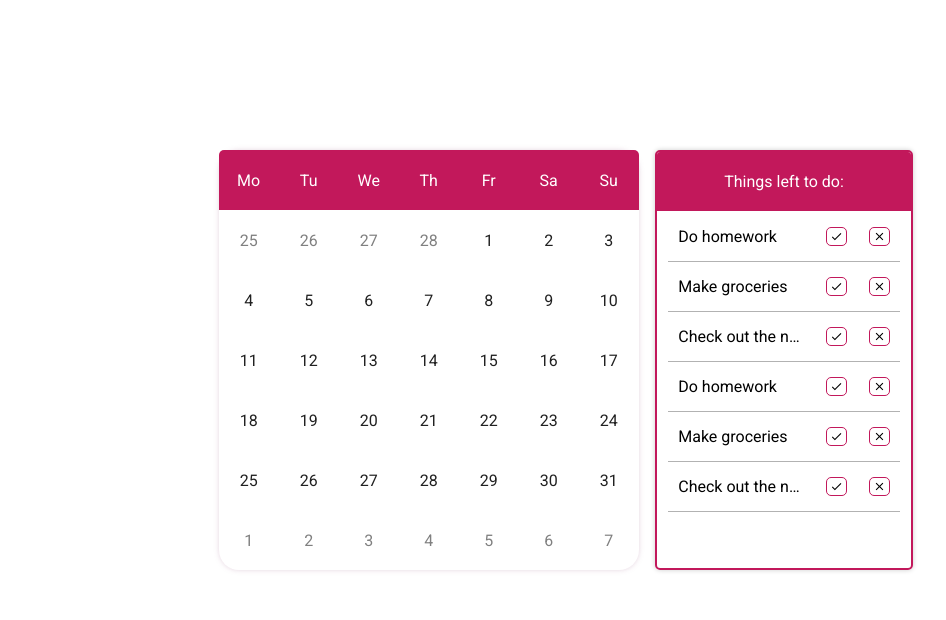
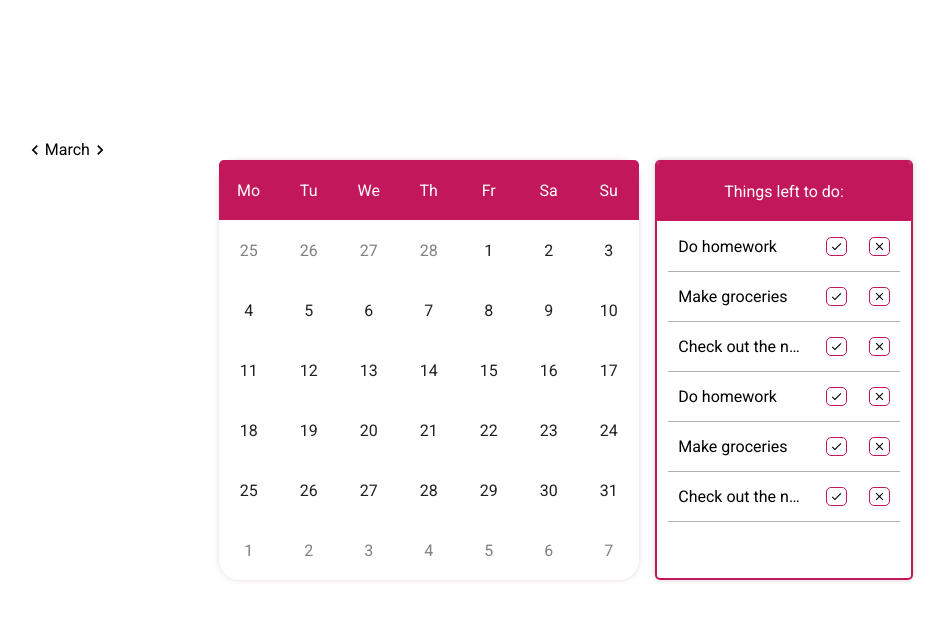
Before and after one commit to janKozie1/react-hooks-todo, a React (Create React App) app: page / in a window 1280 px wide. Shown: the top 620 px of the page, without its empty margins (68-1014 px from the left). Built offline with nearby package versions, Linux system fonts and the light colour scheme.

Commit message:
Set up selection of the month

```diff
--- a/src/components/App.js
+++ b/src/components/App.js
@@ -2,6 +2,7 @@ import React, { useState } from 'react';
 
 import Calendar from './CalendarComponents/Calendar';
 import TodoComponent from './TodoComponents/TodoComponent'
+import MonthSelection from './MonthSelection'
 import '../styles/App.css'
 
 export default function App() {
@@ -12,6 +13,7 @@ export default function App() {
     let [selectedDay, setSelectedDay] = useState({ day: null, month: null })
     return (
         <div className='app'>
+            <MonthSelection month={date.month}/>
             <Calendar date={date} selectedDay={selectedDay} setSelectedDay={setSelectedDay}/>
             <TodoComponent date={date}/>
         </div>
--- /dev/null
+++ b/src/components/MonthSelection.js
@@ -0,0 +1,14 @@
+import React from 'react';
+import {Months} from '../data/Months';
+import '../styles/MonthSelection.css'
+const MonthSelection = ({month}) => {
+    return (
+        <div className='month-selection'>
+            <div className='month-selection-button left'></div>
+            <p>{Months[month].name}</p>
+            <div className='month-selection-button right'></div>
+        </div>
+    );
+};
+
+export default MonthSelection;
--- a/src/components/TodoComponents/TodoButton.js
+++ b/src/components/TodoComponents/TodoButton.js
@@ -1,8 +1,8 @@
 import React from 'react';
 import '../../styles/TodoButton.css'
-const TodoButton = ({ text }) => {
+const TodoButton = ({ text,onClick,index }) => {
     return (
-        <div className={`todo-button ${text === 'v' ? 'confirm' : 'delete'}`}>
+        <div className={`todo-button ${text === 'v' ? 'confirm' : 'delete'}` } onClick={() => onClick(index)}>
 
         </div>
     );
--- a/src/components/TodoComponents/TodoItem.js
+++ b/src/components/TodoComponents/TodoItem.js
@@ -8,8 +8,8 @@ export default function TodoItem({ text, index, deleteTodo, completeTodo, status
     return (
         <div className='todo-item'>
             <p className='todo-item-text' style={{ textDecoration: status ? 'line-through' : '' }}>{text}</p>
-            <TodoButton text={'v'} />
-            <TodoButton text={'x'} />
+            <TodoButton text={'v'} onClick={completeTodo} index={index} />
+            <TodoButton text={'x'} onClick={deleteTodo} index={index} />
         </div>
     )
 }
--- /dev/null
+++ b/src/styles/MonthSelection.css
@@ -0,0 +1,22 @@
+.month-selection{
+   display:flex;
+   align-content: center;
+   justify-content: center;
+}
+
+.month-selection-button{
+    padding:10px;
+    background-repeat: no-repeat;
+    background-position: center center;
+    background-size:contain;
+    cursor:pointer;
+}
+.month-selection-button.left{
+    background-image:url('../images/left.svg')
+
+}
+
+.month-selection-button.right{
+    background-image:url('../images/right.svg')
+
+}
```
Also changed, not shown: src/images/left.svg (added), src/images/right.svg (added).
